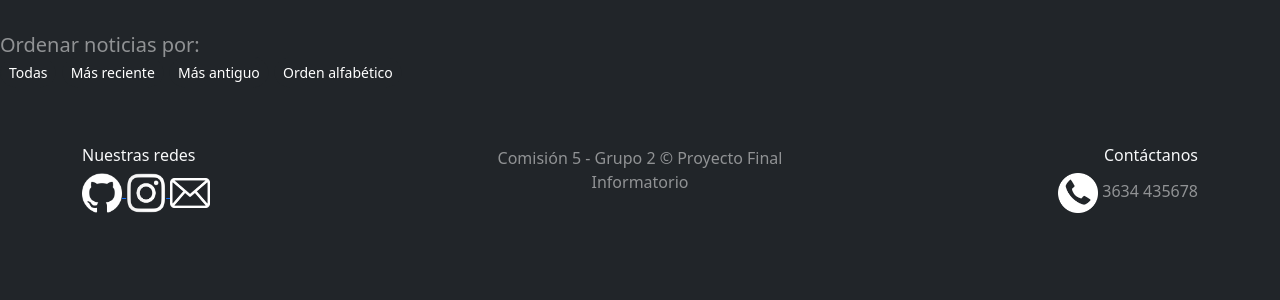
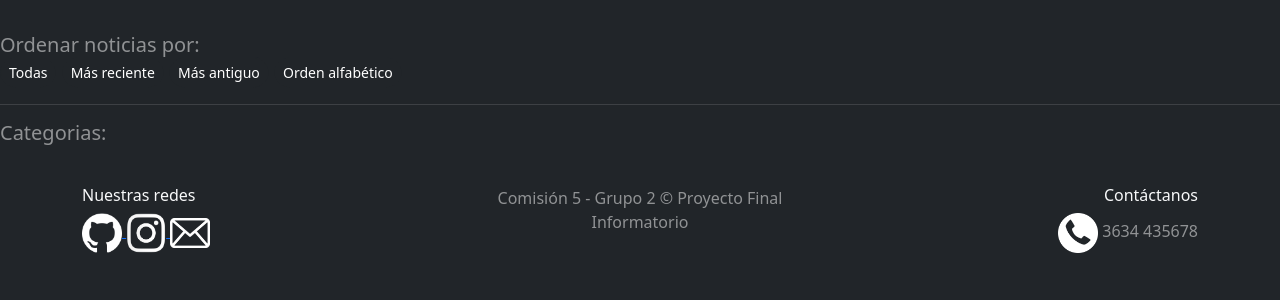
Before and after one commit to Casullo/FINAL_PRO, a Django app: page /posts/ in a window 1280 px wide. Shown: the part 186-486 px from the top of the page. Run offline with Django 5.2, Linux system fonts and the light colour scheme; data that the repository does not hold is empty.

Commit message:
Agregado Filtro por Categorias

```diff
--- a/blog/templates/posts/posts.html
+++ b/blog/templates/posts/posts.html
@@ -14,8 +14,9 @@
             <a id="boton_post" href="?orden=reciente"><button class="btn btn-dark btn-sm rounded-pill">Más reciente</button></a>
             <a id="boton_post" href="?orden=antiguo"><button class="btn btn-dark btn-sm rounded-pill">Más antiguo</button></a>
             <a id="boton_post" href="?orden=alfabetico"><button class="btn btn-dark btn-sm rounded-pill">Orden alfabético</button></a>
-        </h5>
 <hr>
+<h5 class="text-white-50">Categorias:
+<br>
 {% for categoria in categorias %}
 
 <a id="boton_post" href="?categoria={{categoria.nombre}}" class="me-3"><button class="btn btn-dark btn-sm rounded-pill">{{categoria.nombre}}</button></a>
```
